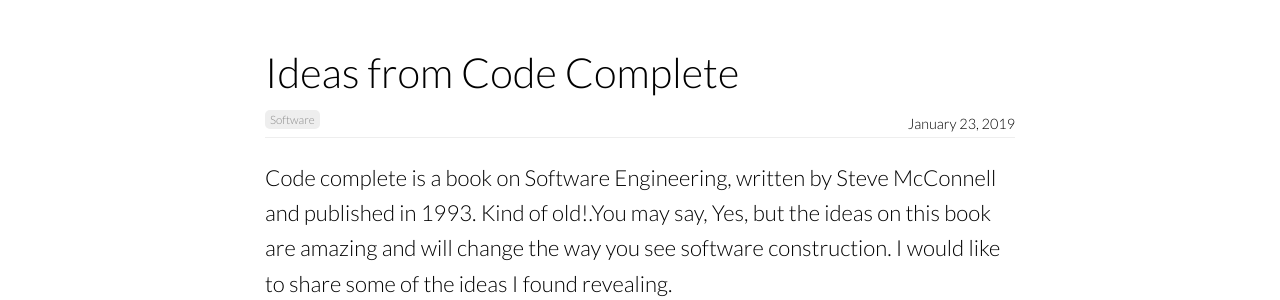
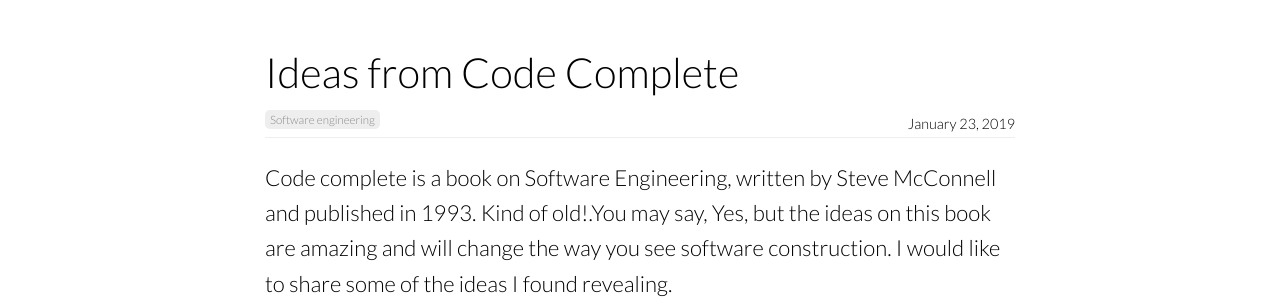
Before and after one commit to Hialeah/shpe, a Jekyll site: the page built from blog/index.html, in a window 1280 px wide and 900 px high, scrolled down 1191 px. Shown: the part 147-447 px from the top of the window. Built offline with Jekyll 4.4.1, drawn with Linux system fonts in a browser that asks for light colours; nearby versions of some CDN libraries; the list of posts is cut into pages by our own code.

Commit message:
Update 2018-01-23-Ideas-From-Code-Complete.md

```diff
--- a/_posts/2018-01-23-Ideas-From-Code-Complete.md
+++ b/_posts/2018-01-23-Ideas-From-Code-Complete.md
@@ -3,7 +3,7 @@
 date: 2019-01-23
 description: Some ideas from an amazing book on Software Construction.
 categories:
-  - Software
+  - Software Engineering
 image: https://www.planradar.com/wp-content/uploads/2017/10/software-for-construction-1.jpg
 author_staff_member: 5-luis
 ---
```
